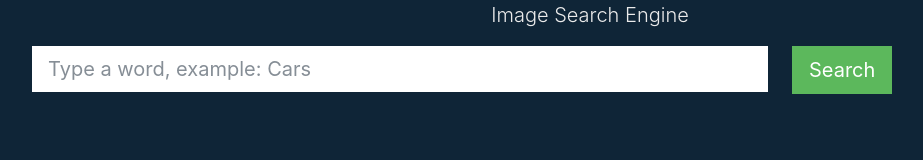
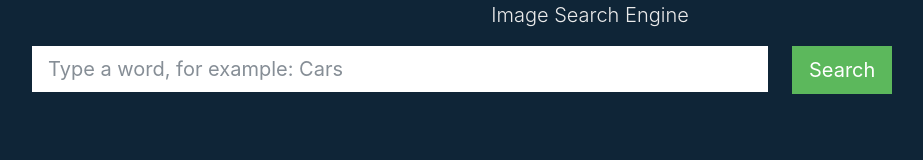
Before and after one commit to DaniPinelli/imageSearchEngine, a React (Create React App) app: page / in a window 1280 px wide. Shown: the top 160 px of the page, without its empty margins (50-973 px from the left). Built offline with nearby package versions, Linux system fonts and the light colour scheme.

Commit message:
Working on search engine

```diff
--- a/src/App.js
+++ b/src/App.js
@@ -2,12 +2,32 @@ import React, { Component} from 'react';
 import SearchEngine from './components/SerachEngine';
 
 class App extends Component {
+
+  state = {
+    words: ''
+  }
+
+  consultApi = () => {
+
+    const url = `https://pixabay.com/api/?key=21699074-abf7b4c7bfe9ac3ab0e58bbd7&q=${this.state.words}`;
+  }
+
+  dataSearched = (words) => {
+    this.setState({
+      words
+    }, () => {
+      this.consultApi();
+    })
+  }
+
   render() {
     return (
       <div className="app container">
         <div className="jumbotron" >
         <p className="lead text-center" >Image Search Engine</p>
-        <SearchEngine/>
+        <SearchEngine
+        dataSearched= {this.dataSearched}
+        />
         </div>
 
       </div>
--- a/src/components/SerachEngine.js
+++ b/src/components/SerachEngine.js
@@ -4,12 +4,20 @@ class SearchEngine extends Component{
 
     searchRef = React.createRef();
 
+    getData = (e) => {
+        e.preventDefault();
+
+        const words = this.searchRef.current.value;
+
+        this.props.dataSearched(words);
+    }
+
     render() {
         return (
-          <form>
+          <form onSubmit={this.getData} >
               <div className="row" >
                 <div className="form-group col-md-8 " >
-                    <input ref={this.searchRef} type="text" className="form-control form-control-lg" placeholder="Type a word, example: Cars" />
+                    <input ref={this.searchRef} type="text" className="form-control form-control-lg" placeholder="Type a word, for example: Cars" />
                 </div>
                 <div className="form-group col-md-4 " >
                     <input type="submit" className="btn btn-lg btn-success btn-block" value="Search" />
```
